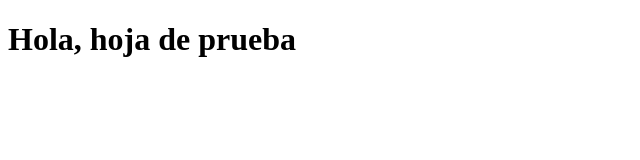
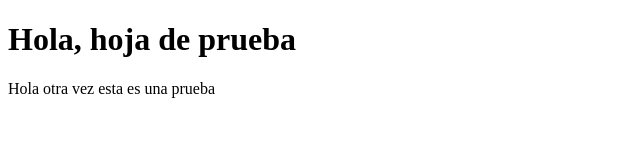
Before and after one commit to MaryJoe12/prueba, a plain HTML site: page index.html in a window 1280 px wide. Shown: the whole page, without its empty margins (0-640 px from the left). Drawn offline with Linux system fonts and the light colour scheme.

Commit message:
nueva branch prueba

```diff
--- a/index.html
+++ b/index.html
@@ -8,5 +8,6 @@
 <body>
     <h1>Hola, hoja de prueba</h1>
     <script src="app.js"></script>
+    <p>Hola otra vez esta es una prueba</p>
 </body>
 </html>
```
